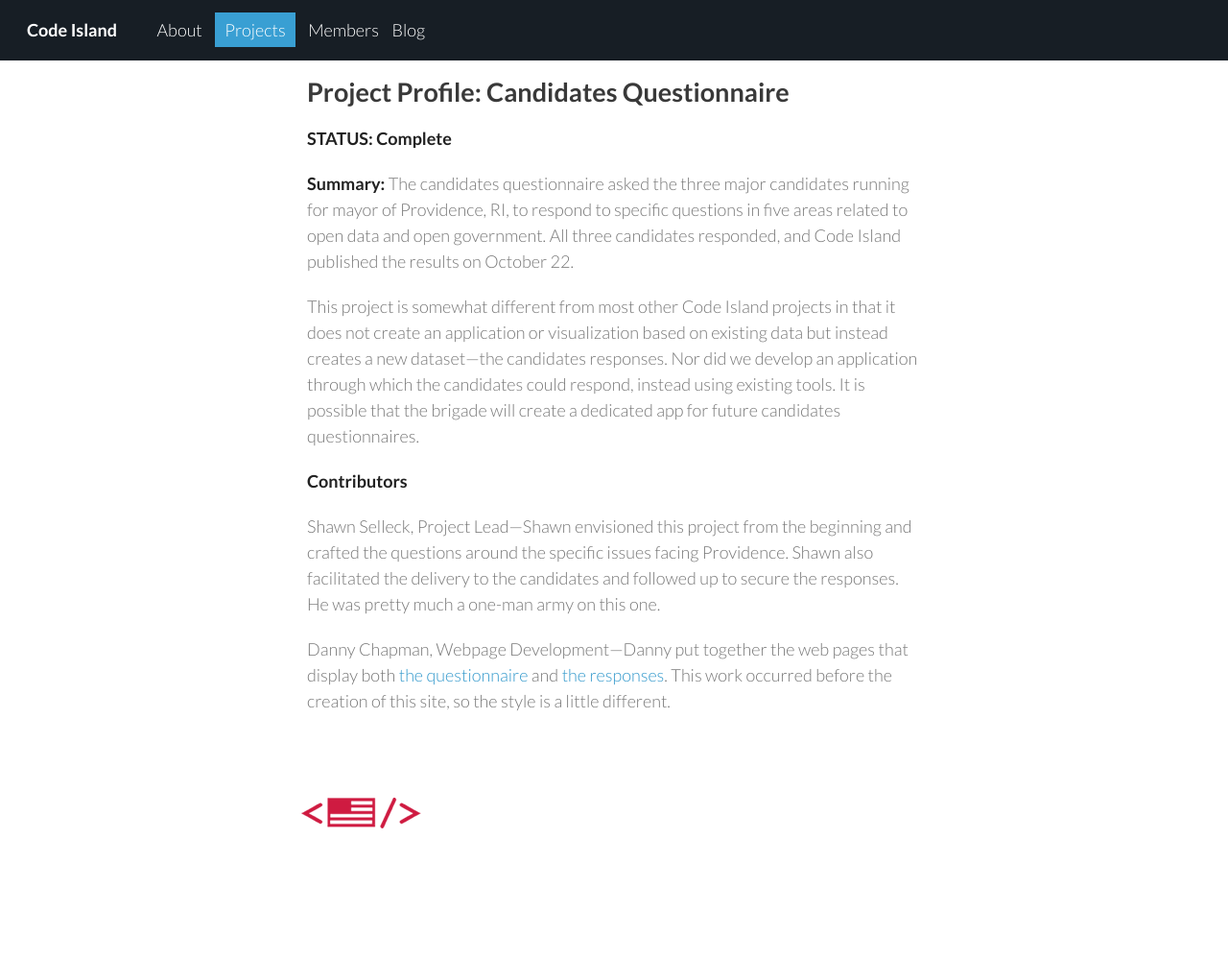
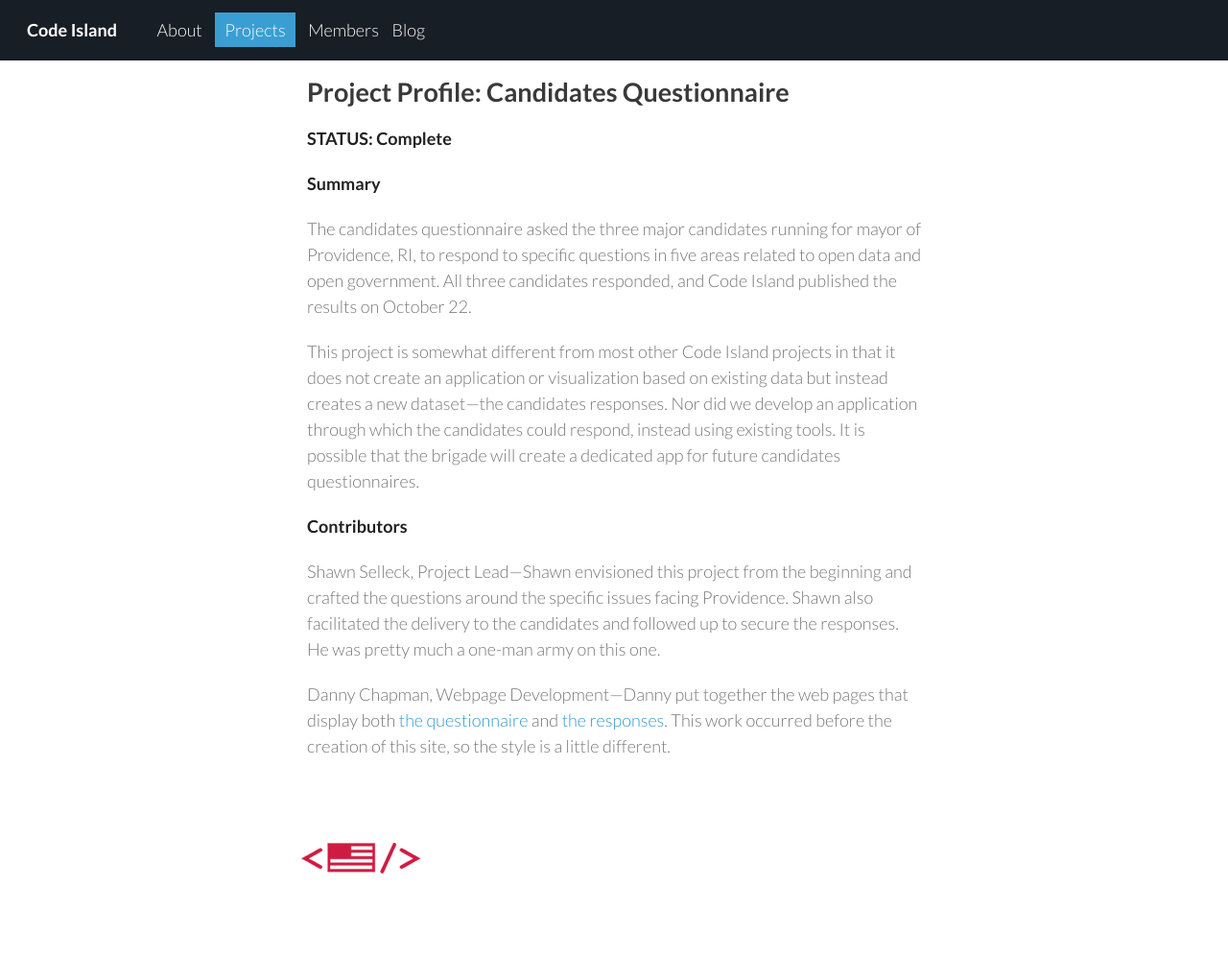
Before and after one commit to codeisland/codeisland.github.io, a Jekyll site: the page built from projects/questionnaire/index.html, in a window 1280 px wide. Shown: the whole page at 96% size. Built offline with Jekyll 4.4.1, drawn with Linux system fonts in a browser that asks for light colours; before the commit the page ends 951 px from its top, so only the background shows below that.

```diff
--- a/projects/questionnaire/index.html
+++ b/projects/questionnaire/index.html
@@ -7,7 +7,9 @@ title: Candidates Questionnaire Project Profile
 
 <p><strong>STATUS: Complete</strong></p>
 
-<p><strong>Summary: </strong> The candidates questionnaire asked the three major candidates running for mayor of Providence, RI, to respond to specific questions in five areas related to open data and open government. All three candidates responded, and Code Island published the results on October 22.</p>
+<p><strong>Summary</strong></p>
+
+<p>The candidates questionnaire asked the three major candidates running for mayor of Providence, RI, to respond to specific questions in five areas related to open data and open government. All three candidates responded, and Code Island published the results on October 22.</p>
 
 <p>This project is somewhat different from most other Code Island projects in that it does not create an application or visualization based on existing data but instead creates a new dataset—the candidates responses. Nor did we develop an application through which the candidates could respond, instead using existing tools. It is possible that the brigade will create a dedicated app for future candidates questionnaires.</p>
 
```
